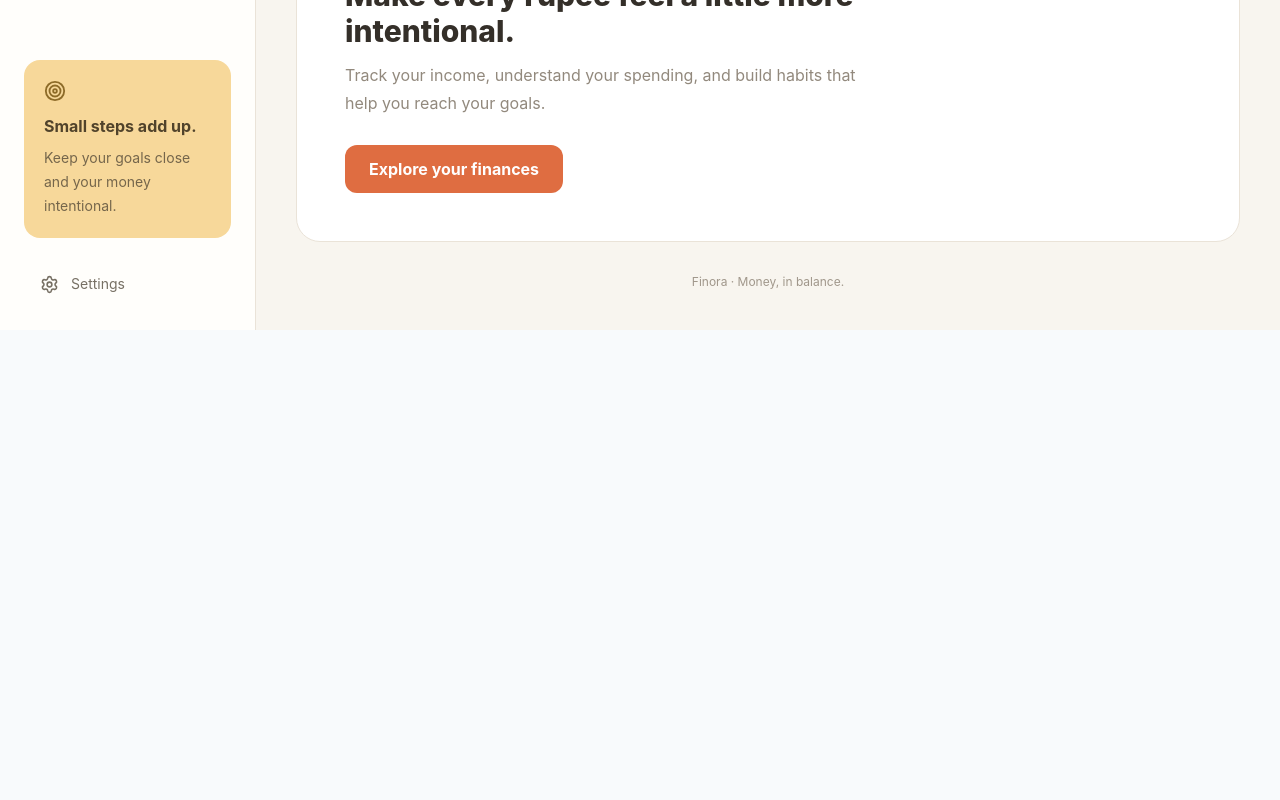
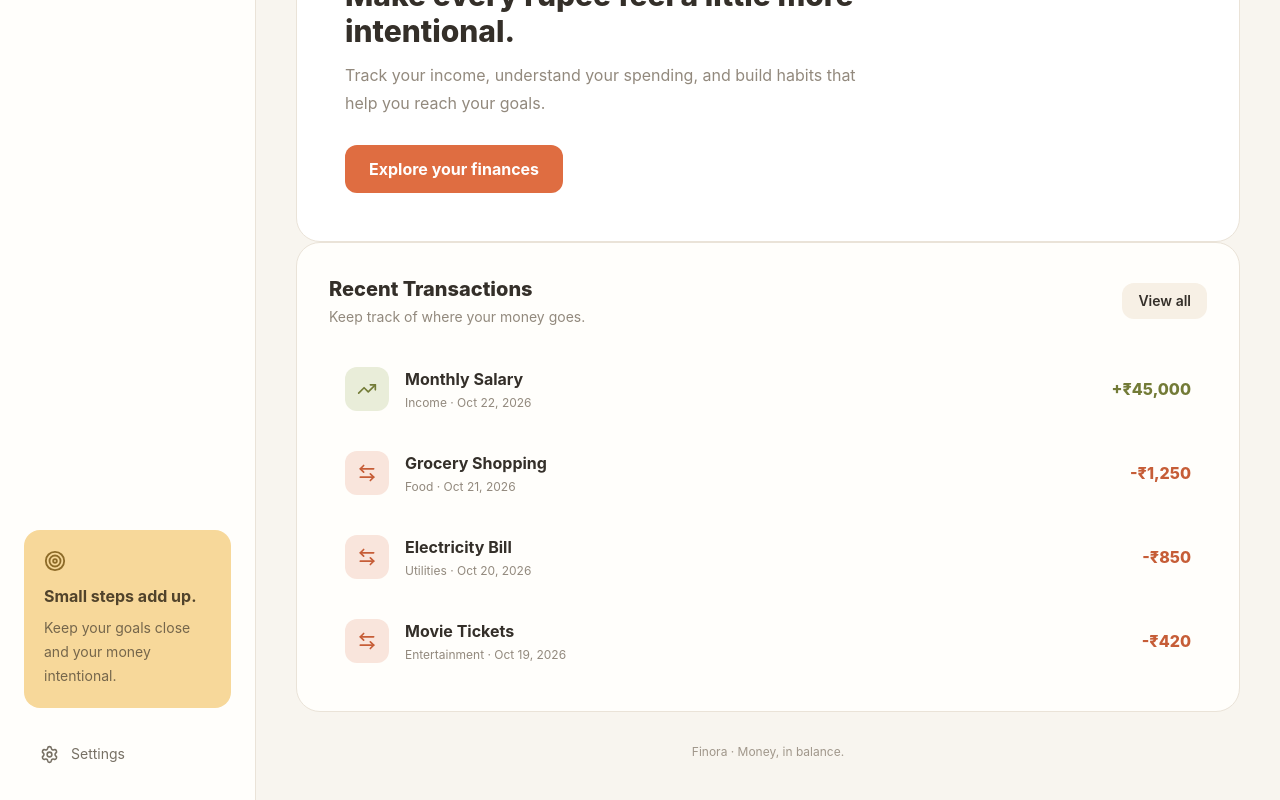
Before and after one commit to ApoorvaPoojary8/Finora, a React (Vite) app in the folder client/: page / in a window 1280 px wide. Shown: the part 588-1388 px from the top of the page. Before the commit the page ends 918 px from the top, so only its background shows below. Built offline with nearby package versions, Linux system fonts and the light colour scheme.

Commit message:
feat: add recent transactions to dashboard

```diff
--- a/client/src/App.jsx
+++ b/client/src/App.jsx
@@ -60,6 +60,40 @@ function SummaryCard({ title, amount, description, icon: Icon, theme }) {
   );
 }
 
+const recentTransactions = [
+  {
+    id: 1,
+    title: "Monthly Salary",
+    category: "Income",
+    date: "Oct 22, 2026",
+    amount: 45000,
+    type: "income",
+  },
+  {
+    id: 2,
+    title: "Grocery Shopping",
+    category: "Food",
+    date: "Oct 21, 2026",
+    amount: 1250,
+    type: "expense",
+  },
+  {
+    id: 3,
+    title: "Electricity Bill",
+    category: "Utilities",
+    date: "Oct 20, 2026",
+    amount: 850,
+    type: "expense",
+  },
+  {
+    id: 4,
+    title: "Movie Tickets",
+    category: "Entertainment",
+    date: "Oct 19, 2026",
+    amount: 420,
+    type: "expense",
+  },
+];
 
 
 
@@ -181,6 +215,63 @@ function App() {
             Explore your finances
           </button>
         </section>
+        <section className="mb-8 rounded-3xl border border-[#EAE3D8] bg-[#FFFEFB] p-6 md:p-8">
+  <div className="mb-6 flex flex-wrap items-center justify-between gap-3">
+    <div>
+      <h3 className="text-xl font-extrabold">Recent Transactions</h3>
+      <p className="mt-1 text-sm text-[#92897D]">
+        Keep track of where your money goes.
+      </p>
+    </div>
+
+    <button className="rounded-xl bg-[#F7F0E5] px-4 py-2 text-sm font-semibold text-[#342F29] transition hover:bg-[#F7D89A]">
+      View all
+    </button>
+  </div>
+
+  <div className="space-y-2">
+    {recentTransactions.map((transaction) => (
+      <div
+        key={transaction.id}
+        className="flex flex-wrap items-center justify-between gap-4 rounded-2xl p-4 transition hover:bg-[#F8F5EF]"
+      >
+        <div className="flex items-center gap-4">
+          <div
+            className={`flex h-11 w-11 items-center justify-center rounded-xl ${
+              transaction.type === "income"
+                ? "bg-[#E9EDD9] text-[#737B37]"
+                : "bg-[#F9E5DC] text-[#C65D37]"
+            }`}
+          >
+            {transaction.type === "income" ? (
+              <TrendingUp size={20} />
+            ) : (
+              <ArrowLeftRight size={20} />
+            )}
+          </div>
+
+          <div>
+            <p className="font-bold">{transaction.title}</p>
+            <p className="mt-1 text-xs text-[#92897D]">
+              {transaction.category} · {transaction.date}
+            </p>
+          </div>
+        </div>
+
+        <p
+          className={`font-extrabold ${
+            transaction.type === "income"
+              ? "text-[#737B37]"
+              : "text-[#C65D37]"
+          }`}
+        >
+          {transaction.type === "income" ? "+" : "-"}₹
+          {transaction.amount.toLocaleString("en-IN")}
+        </p>
+      </div>
+    ))}
+  </div>
+</section>
 
         <footer className="mt-8 text-center text-xs text-[#A0978B]">
           Finora · Money, in balance.
```
